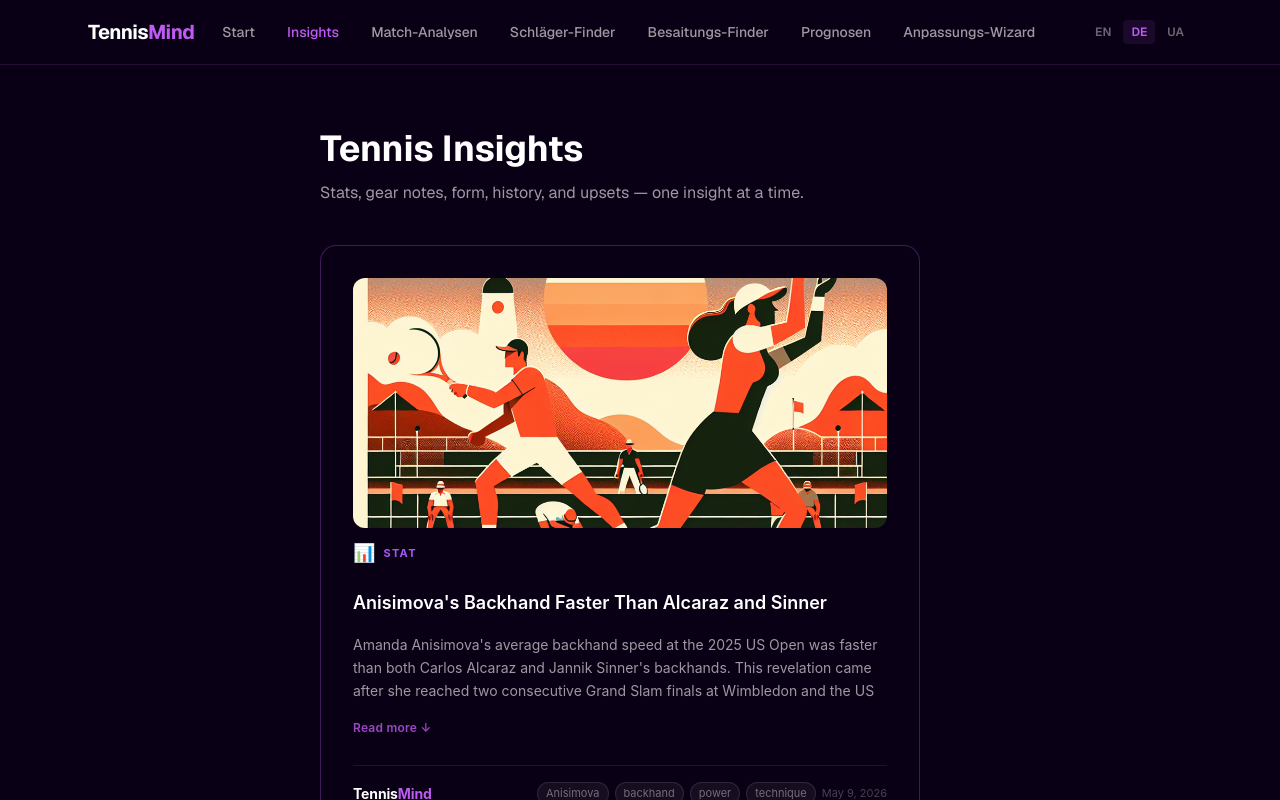
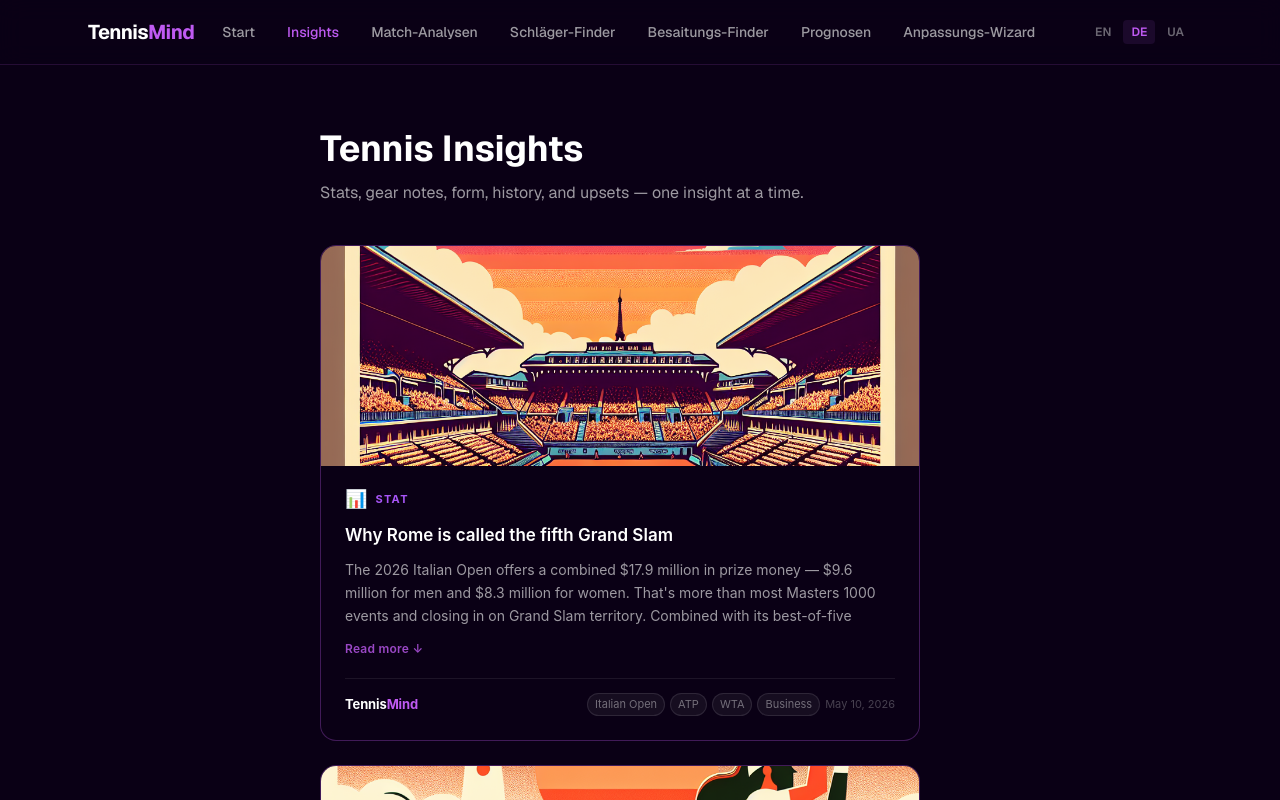
Before and after one commit to dmytrogalakhov/tennismind-web, a Next.js app: page /de/feed in a window 1280 px wide. Shown: the top 800 px of the page. Built offline with nearby package versions, Linux system fonts and the light colour scheme.

Commit message:
Fix Italian Open card image — Rome venue instead of Paris

```diff
--- a/app/components/FeedStatCard.tsx
+++ b/app/components/FeedStatCard.tsx
@@ -28,7 +28,6 @@
   upset:   { icon: "⚡", label: "UPSET",   color: "#f472b6" },
 };
 
-// 3 lines × 1.65 line-height × 14px font-size
 const COLLAPSED_HEIGHT = 3 * 1.65 * 14;
 
 export default function FeedStatCard({ type, title, body, tags, date, keyNumber, imageUrl }: Props) {
@@ -38,7 +37,6 @@
   const [overflows, setOverflows] = useState(false);
   const cfg = TYPE_CONFIG[type] ?? TYPE_CONFIG.stat;
 
-  // Measure after mount whether the body actually exceeds 3 lines
   useEffect(() => {
     const el = bodyRef.current;
     if (!el) return;
@@ -56,61 +54,55 @@
 
   return (
     <div className="relative group">
-      {/* Card — inline styles so html-to-image captures them faithfully */}
+      {/* Card — block layout, overflow:hidden clips image to card border-radius */}
       <div
         ref={cardRef}
         style={{
           background: "#0a0015",
           border: "1px solid rgba(191,90,242,0.3)",
           borderRadius: 16,
-          padding: 32,
-          minHeight: 300,
+          overflow: "hidden",
           maxWidth: 600,
           width: "100%",
           boxSizing: "border-box",
           fontFamily: "-apple-system, BlinkMacSystemFont, 'Segoe UI', system-ui, sans-serif",
-          position: "relative",
         }}
       >
-        {/* Illustration — shown only when image_url is present in frontmatter */}
+        {/* Image — top of card, full width, fixed height, cropped cleanly */}
         {imageUrl && (
-          <div style={{
-            width: '100%',
-            maxHeight: '250px',
-            overflow: 'hidden',
-            borderRadius: '12px',
-            marginBottom: '16px'
-          }}>
+          <div style={{ width: "100%", height: 220, overflow: "hidden" }}>
             <img
               src={imageUrl}
               alt={title}
               style={{
-                width: '100%',
-                height: '250px',
-                objectFit: 'cover',
-                display: 'block'
+                width: "100%",
+                height: "100%",
+                objectFit: "cover",
+                display: "block",
               }}
             />
           </div>
         )}
 
+        {/* Content — stacked below image */}
+        <div style={{ padding: 24 }}>
           {/* Type label */}
-        <div style={{ display: "flex", alignItems: "center", gap: 8, marginBottom: 28 }}>
+          <div style={{ display: "flex", alignItems: "center", gap: 8, marginBottom: 16 }}>
             <span style={{ fontSize: 18, lineHeight: 1 }}>{cfg.icon}</span>
             <span style={{ fontSize: 11, fontWeight: 700, letterSpacing: "0.12em", color: cfg.color }}>
               {cfg.label}
             </span>
           </div>
 
-        {/* Key number — only shown when provided in frontmatter */}
+          {/* Key number */}
           {keyNumber && (
             <div
               style={{
-              fontSize: 52,
+                fontSize: 48,
                 fontWeight: 700,
                 color: "#BF5AF2",
                 lineHeight: 1.05,
-              marginBottom: 14,
+                marginBottom: 12,
                 letterSpacing: "-0.02em",
               }}
             >
@@ -121,17 +113,17 @@
           {/* Title */}
           <div
             style={{
-            fontSize: 18,
+              fontSize: 17,
               fontWeight: 600,
               color: "#ffffff",
               lineHeight: 1.4,
-            marginBottom: 18,
+              marginBottom: 10,
             }}
           >
             {title}
           </div>
 
-        {/* Body — animates between collapsed and expanded via max-height */}
+          {/* Body */}
           <div
             ref={bodyRef}
             style={{
@@ -141,13 +133,13 @@
               overflow: "hidden",
               maxHeight: expanded ? "600px" : `${COLLAPSED_HEIGHT}px`,
               transition: "max-height 0.3s ease",
-            marginBottom: overflows ? 12 : 28,
+              marginBottom: overflows ? 8 : 20,
             }}
           >
             {body}
           </div>
 
-        {/* Read more / Show less toggle */}
+          {/* Read more / Show less */}
           {overflows && (
             <button
               onClick={() => setExpanded((e) => !e)}
@@ -155,7 +147,7 @@
                 background: "none",
                 border: "none",
                 padding: 0,
-              marginBottom: 28,
+                marginBottom: 20,
                 color: "#BF5AF2",
                 fontSize: 12,
                 fontWeight: 600,
@@ -175,16 +167,15 @@
               alignItems: "center",
               justifyContent: "space-between",
               borderTop: "1px solid rgba(255,255,255,0.08)",
-            paddingTop: 16,
-            gap: 12,
+              paddingTop: 14,
+              gap: 10,
             }}
           >
-          <span style={{ fontSize: 14, fontWeight: 700, letterSpacing: "-0.01em", flexShrink: 0 }}>
+            <span style={{ fontSize: 13, fontWeight: 700, letterSpacing: "-0.01em", flexShrink: 0 }}>
               <span style={{ color: "#ffffff" }}>Tennis</span>
               <span style={{ color: "#BF5AF2" }}>Mind</span>
             </span>
-
-          <div style={{ display: "flex", alignItems: "center", gap: 6, flexWrap: "wrap", justifyContent: "flex-end" }}>
+            <div style={{ display: "flex", alignItems: "center", gap: 5, flexWrap: "wrap", justifyContent: "flex-end" }}>
               {tags.map((tag) => (
                 <span
                   key={tag}
@@ -193,7 +184,7 @@
                     color: "rgba(255,255,255,0.4)",
                     background: "rgba(255,255,255,0.05)",
                     border: "1px solid rgba(255,255,255,0.1)",
-                  padding: "2px 8px",
+                    padding: "2px 7px",
                     borderRadius: 999,
                   }}
                 >
@@ -206,8 +197,9 @@
             </div>
           </div>
         </div>
+      </div>
 
-      {/* Download button — shown on hover only, outside the export ref */}
+      {/* Download button */}
       <button
         onClick={handleDownload}
         className="absolute top-3 right-3 opacity-0 group-hover:opacity-100 transition-opacity bg-white/10 hover:bg-white/20 border border-white/20 rounded-lg p-2 text-white/50 hover:text-white"
--- /dev/null
+++ b/content/feed/why-rome-is-called-the-fifth-grand-slam.md
@@ -0,0 +1,14 @@
+---
+type: "stat"
+title: "Why Rome is called the fifth Grand Slam"
+date: "2026-05-10"
+tags:
+  - "Italian Open"
+  - "ATP"
+  - "WTA"
+  - "Business"
+source: "Tournament data"
+image_url: "/feed/why-rome-is-called-the-fifth-grand-slam.png"
+---
+
+The 2026 Italian Open offers a combined $17.9 million in prize money — $9.6 million for men and $8.3 million for women. That's more than most Masters 1000 events and closing in on Grand Slam territory. Combined with its best-of-five format in later rounds, its history dating back to 1930, and its role as the final clay-court dress rehearsal before Roland Garros, Rome's claim to being the "fifth Slam" gets stronger every year.
```
Also changed, not shown: public/feed/why-rome-is-called-the-fifth-grand-slam.png (added), 1 other file (tests, documents, lock files or other folders). Lines whose indentation alone changed are shown as unchanged.
